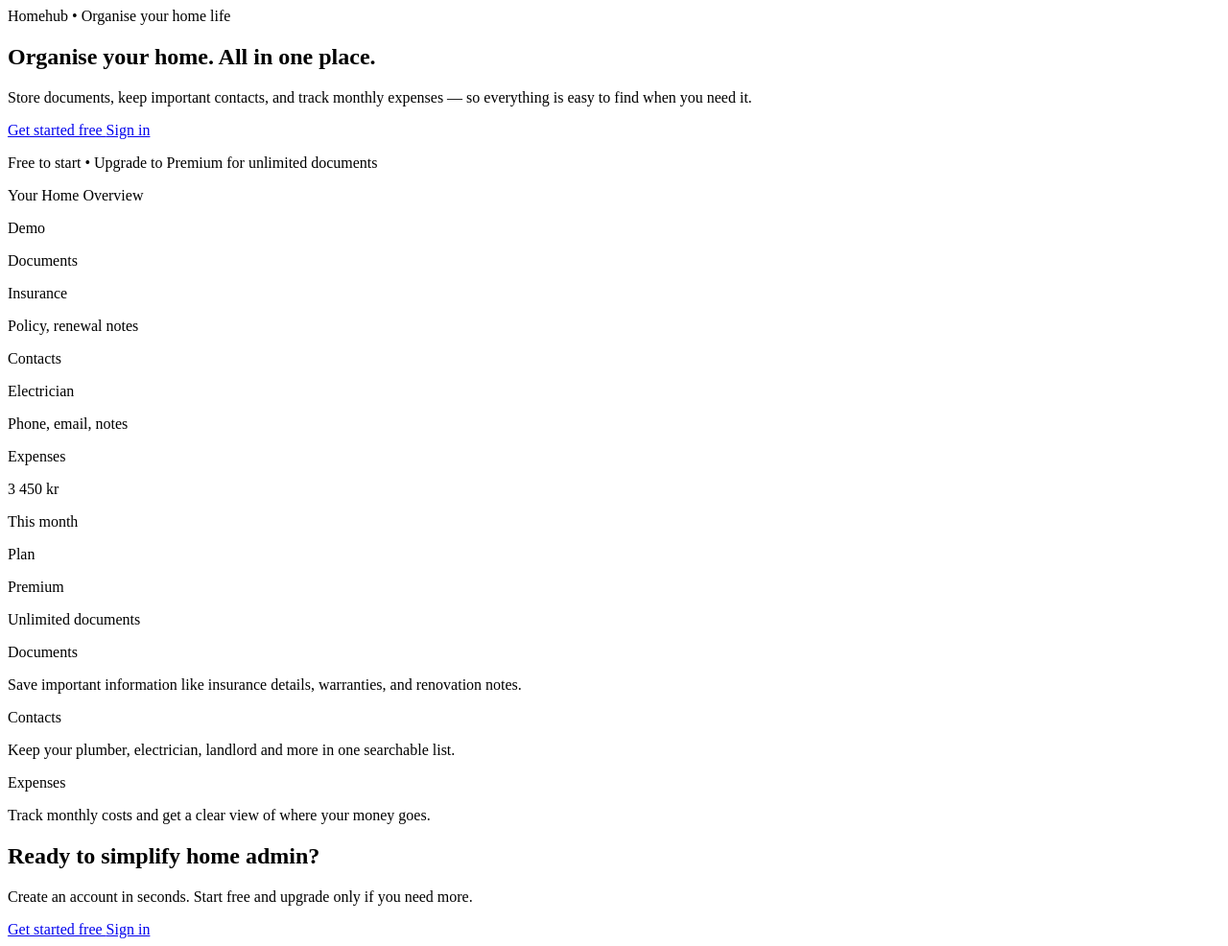
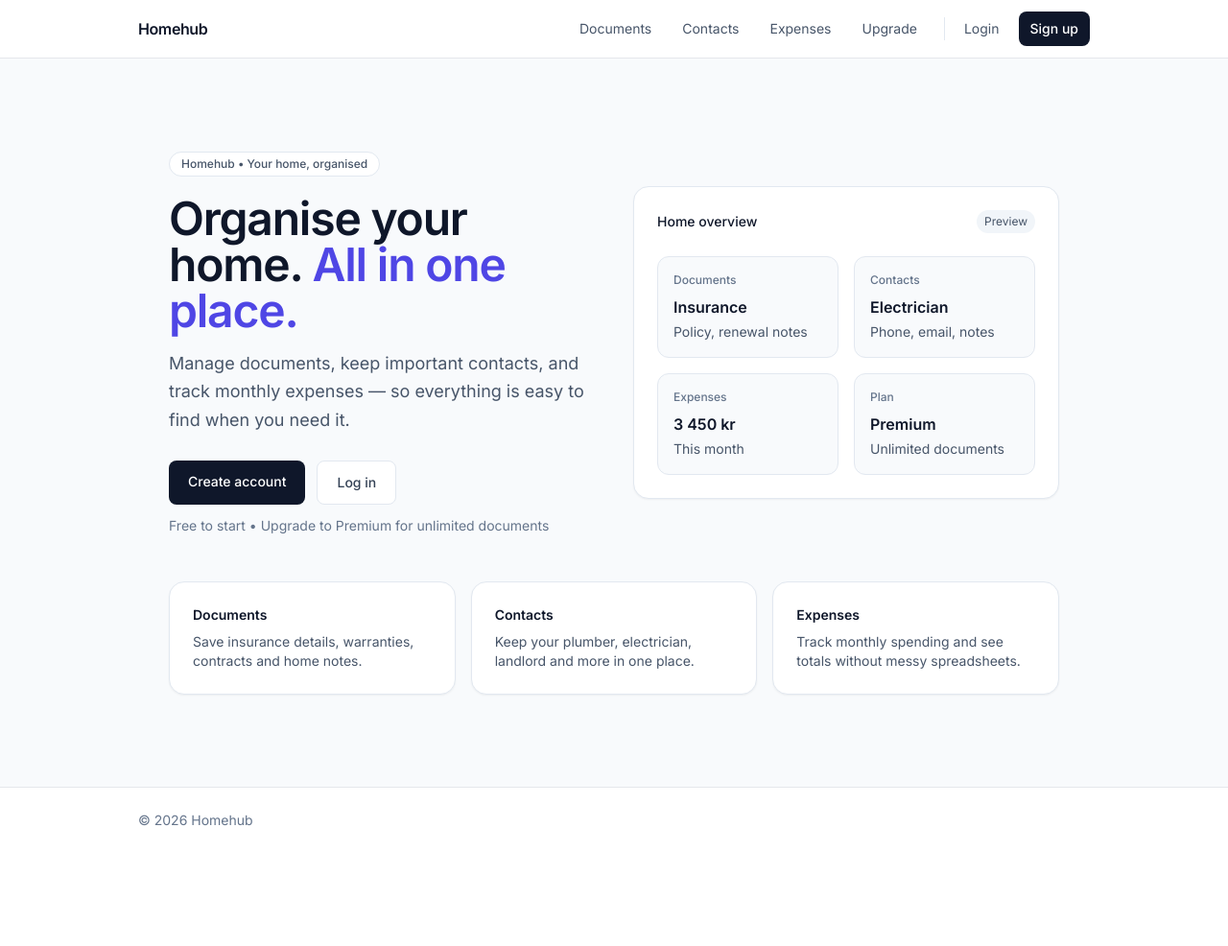
Before and after one commit to carlssonanton87/homehub, a Django app: page / in a window 1280 px wide. Shown: the whole page at 96% size. After the commit the page ends 861 px from the top, so only its background shows below. Run offline with Django 5.2, Linux system fonts and the light colour scheme; some libraries are stand-ins or nearby versions.

Commit message:
Improve landing page layout and add auth-aware CTA

```diff
--- a/core/templates/core/home_public.html
+++ b/core/templates/core/home_public.html
@@ -1,133 +1,123 @@
+{% extends "base.html" %}
+{% block title %}Home | Homehub{% endblock %}
+
+{% block content %}
+  {# I keep the landing page centered and readable so it feels calm and "Notion-like". #}
   <section class="py-12 sm:py-16">
-  <div class="mx-auto max-w-6xl px-4 sm:px-6 lg:px-8">
+    <div class="mx-auto max-w-5xl px-4 sm:px-6 lg:px-8">
 
-    <!-- HERO -->
+      {# I use a simple two-column layout on desktop so the page feels more "premium" than a single card. #}
       <div class="grid items-center gap-10 lg:grid-cols-2">
+
+        {# --- LEFT: Hero text + CTA --- #}
         <div>
-        <p class="inline-flex items-center rounded-full border border-gray-200 bg-white px-3 py-1 text-xs font-medium text-gray-600">
-          Homehub • Organise your home life
+          {# Small label to give some personality and create a clear starting point for the eye. #}
+          <p class="inline-flex items-center rounded-full border border-slate-200 bg-white px-3 py-1 text-xs font-medium text-slate-600">
+            Homehub • Your home, organised
           </p>
 
-        <h1 class="mt-5 text-4xl font-semibold tracking-tight text-gray-900 sm:text-5xl">
+          <h1 class="mt-5 text-4xl font-semibold tracking-tight text-slate-900 sm:text-5xl">
             Organise your home.
             <span class="text-indigo-600">All in one place.</span>
           </h1>
 
-        <p class="mt-4 text-lg leading-relaxed text-gray-600">
-          Store documents, keep important contacts, and track monthly expenses —
-          so everything is easy to find when you need it.
+          <p class="mt-4 text-lg leading-relaxed text-slate-600">
+            Manage documents, keep important contacts, and track monthly expenses — so everything is easy to find when you need it.
           </p>
 
-        <div class="mt-7 flex flex-wrap gap-3">
+          {# I show different buttons depending on whether the user is logged in or not. #}
+          <div class="mt-7 flex flex-col gap-3 sm:flex-row">
             {% if user.is_authenticated %}
-            <a href="{% url 'dashboard' %}"
-               class="inline-flex items-center justify-center rounded-lg bg-indigo-600 px-5 py-3 text-sm font-medium text-white hover:bg-indigo-700">
-              Go to dashboard
+              {# I avoid guessing a dashboard url name here to prevent NoReverseMatch errors. #}
+              <a href="/"
+                 class="rounded-lg bg-slate-900 px-5 py-3 text-center text-sm font-medium text-white hover:bg-slate-800">
+                You are logged in
+              </a>
+
+              {# If you want, we can replace this href with the real dashboard url once we confirm the name. #}
+              <a href="/documents/"
+                 class="rounded-lg border border-slate-200 bg-white px-5 py-3 text-center text-sm font-medium text-slate-700 hover:bg-slate-50">
+                Go to documents
               </a>
             {% else %}
-            <a href="{% url 'account_signup' %}"
-               class="inline-flex items-center justify-center rounded-lg bg-indigo-600 px-5 py-3 text-sm font-medium text-white hover:bg-indigo-700">
-              Get started free
+              <a href="{% url 'accounts:signup' %}"
+                 class="rounded-lg bg-slate-900 px-5 py-3 text-center text-sm font-medium text-white hover:bg-slate-800">
+                Create account
               </a>
 
-            <a href="{% url 'account_login' %}"
-               class="inline-flex items-center justify-center rounded-lg border border-gray-300 bg-white px-5 py-3 text-sm font-medium text-gray-700 hover:bg-gray-50">
-              Sign in
+              <a href="{% url 'accounts:login' %}"
+                 class="rounded-lg border border-slate-200 bg-white px-5 py-3 text-center text-sm font-medium text-slate-700 hover:bg-slate-50">
+                Log in
               </a>
             {% endif %}
           </div>
 
-        <p class="mt-3 text-sm text-gray-500">
+          <p class="mt-3 text-sm text-slate-500">
             Free to start • Upgrade to Premium for unlimited documents
           </p>
         </div>
 
-      <!-- HERO VISUAL -->
-      <div class="rounded-2xl border border-gray-200 bg-white p-6 shadow-sm">
+        {# --- RIGHT: "Preview" card to make the landing page feel more complete --- #}
+        <div class="rounded-2xl border border-slate-200 bg-white p-6 shadow-sm">
+          {# This is a fake "preview" of the app. I keep it simple so it looks good without adding images. #}
           <div class="flex items-center justify-between">
-          <p class="text-sm font-medium text-gray-900">Your Home Overview</p>
-          <span class="rounded-full bg-gray-100 px-2 py-1 text-xs text-gray-600">Demo</span>
+            <p class="text-sm font-medium text-slate-900">Home overview</p>
+            <span class="rounded-full bg-slate-100 px-2 py-1 text-xs text-slate-600">Preview</span>
           </div>
 
           <div class="mt-6 grid gap-4 sm:grid-cols-2">
-          <div class="rounded-xl border border-gray-200 p-4">
-            <p class="text-xs font-medium text-gray-500">Documents</p>
-            <p class="mt-2 text-lg font-semibold text-gray-900">Insurance</p>
-            <p class="mt-1 text-sm text-gray-600">Policy, renewal notes</p>
+            <div class="rounded-xl border border-slate-200 bg-slate-50 p-4">
+              <p class="text-xs font-medium text-slate-500">Documents</p>
+              <p class="mt-2 text-base font-semibold text-slate-900">Insurance</p>
+              <p class="mt-1 text-sm text-slate-600">Policy, renewal notes</p>
             </div>
 
-          <div class="rounded-xl border border-gray-200 p-4">
-            <p class="text-xs font-medium text-gray-500">Contacts</p>
-            <p class="mt-2 text-lg font-semibold text-gray-900">Electrician</p>
-            <p class="mt-1 text-sm text-gray-600">Phone, email, notes</p>
+            <div class="rounded-xl border border-slate-200 bg-slate-50 p-4">
+              <p class="text-xs font-medium text-slate-500">Contacts</p>
+              <p class="mt-2 text-base font-semibold text-slate-900">Electrician</p>
+              <p class="mt-1 text-sm text-slate-600">Phone, email, notes</p>
             </div>
 
-          <div class="rounded-xl border border-gray-200 p-4">
-            <p class="text-xs font-medium text-gray-500">Expenses</p>
-            <p class="mt-2 text-lg font-semibold text-gray-900">3 450 kr</p>
-            <p class="mt-1 text-sm text-gray-600">This month</p>
+            <div class="rounded-xl border border-slate-200 bg-slate-50 p-4">
+              <p class="text-xs font-medium text-slate-500">Expenses</p>
+              <p class="mt-2 text-base font-semibold text-slate-900">3 450 kr</p>
+              <p class="mt-1 text-sm text-slate-600">This month</p>
             </div>
 
-          <div class="rounded-xl border border-gray-200 p-4">
-            <p class="text-xs font-medium text-gray-500">Plan</p>
-            <p class="mt-2 text-lg font-semibold text-gray-900">Premium</p>
-            <p class="mt-1 text-sm text-gray-600">Unlimited documents</p>
-          </div>
+            <div class="rounded-xl border border-slate-200 bg-slate-50 p-4">
+              <p class="text-xs font-medium text-slate-500">Plan</p>
+              <p class="mt-2 text-base font-semibold text-slate-900">Premium</p>
+              <p class="mt-1 text-sm text-slate-600">Unlimited documents</p>
             </div>
           </div>
         </div>
 
-    <!-- FEATURE GRID -->
-    <div class="mt-16 grid gap-6 md:grid-cols-3">
-      <div class="rounded-2xl border border-gray-200 bg-white p-6 shadow-sm">
-        <p class="text-sm font-semibold text-gray-900">Documents</p>
-        <p class="mt-2 text-sm text-gray-600">
-          Save important information like insurance details, warranties, and renovation notes.
+      </div>
+
+      {# --- Feature cards --- #}
+      <div class="mt-12 grid gap-4 sm:grid-cols-3">
+        <div class="rounded-2xl border border-slate-200 bg-white p-6 shadow-sm">
+          <p class="text-sm font-semibold text-slate-900">Documents</p>
+          <p class="mt-2 text-sm text-slate-600">
+            Save insurance details, warranties, contracts and home notes.
           </p>
         </div>
 
-      <div class="rounded-2xl border border-gray-200 bg-white p-6 shadow-sm">
-        <p class="text-sm font-semibold text-gray-900">Contacts</p>
-        <p class="mt-2 text-sm text-gray-600">
-          Keep your plumber, electrician, landlord and more in one searchable list.
+        <div class="rounded-2xl border border-slate-200 bg-white p-6 shadow-sm">
+          <p class="text-sm font-semibold text-slate-900">Contacts</p>
+          <p class="mt-2 text-sm text-slate-600">
+            Keep your plumber, electrician, landlord and more in one place.
           </p>
         </div>
 
-      <div class="rounded-2xl border border-gray-200 bg-white p-6 shadow-sm">
-        <p class="text-sm font-semibold text-gray-900">Expenses</p>
-        <p class="mt-2 text-sm text-gray-600">
-          Track monthly costs and get a clear view of where your money goes.
+        <div class="rounded-2xl border border-slate-200 bg-white p-6 shadow-sm">
+          <p class="text-sm font-semibold text-slate-900">Expenses</p>
+          <p class="mt-2 text-sm text-slate-600">
+            Track monthly spending and see totals without messy spreadsheets.
           </p>
-      </div>
-    </div>
-
-    <!-- FINAL CTA -->
-    <div class="mt-16 rounded-2xl border border-gray-200 bg-white p-8 text-center shadow-sm">
-      <h2 class="text-2xl font-semibold tracking-tight text-gray-900">
-        Ready to simplify home admin?
-      </h2>
-      <p class="mx-auto mt-3 max-w-2xl text-gray-600">
-        Create an account in seconds. Start free and upgrade only if you need more.
-      </p>
-
-      <div class="mt-6 flex justify-center gap-3">
-        {% if user.is_authenticated %}
-          <a href="{% url 'dashboard' %}"
-             class="inline-flex items-center justify-center rounded-lg bg-indigo-600 px-5 py-3 text-sm font-medium text-white hover:bg-indigo-700">
-            Go to dashboard
-          </a>
-        {% else %}
-          <a href="{% url 'account_signup' %}"
-             class="inline-flex items-center justify-center rounded-lg bg-indigo-600 px-5 py-3 text-sm font-medium text-white hover:bg-indigo-700">
-            Get started free
-          </a>
-          <a href="{% url 'account_login' %}"
-             class="inline-flex items-center justify-center rounded-lg border border-gray-300 bg-white px-5 py-3 text-sm font-medium text-gray-700 hover:bg-gray-50">
-            Sign in
-          </a>
-        {% endif %}
         </div>
       </div>
 
     </div>
   </section>
+{% endblock %}
```
Lines whose indentation alone changed are shown as unchanged.
